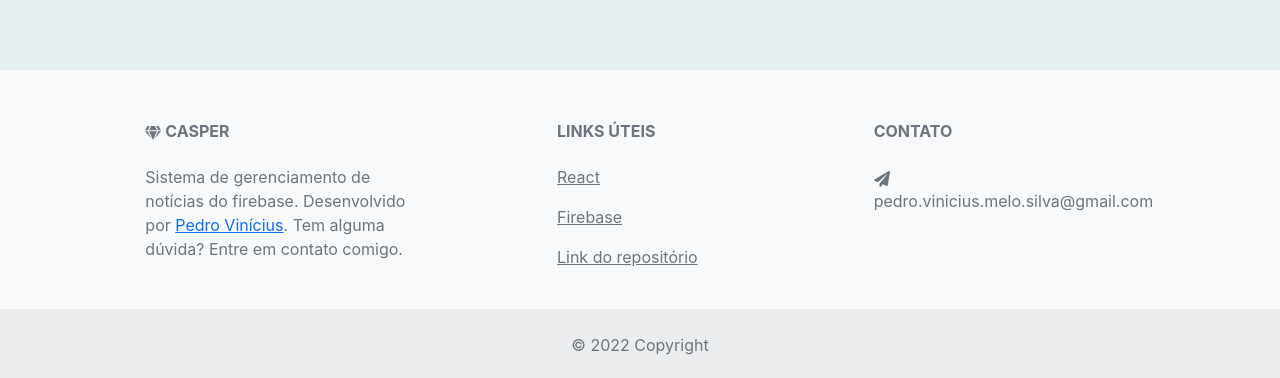
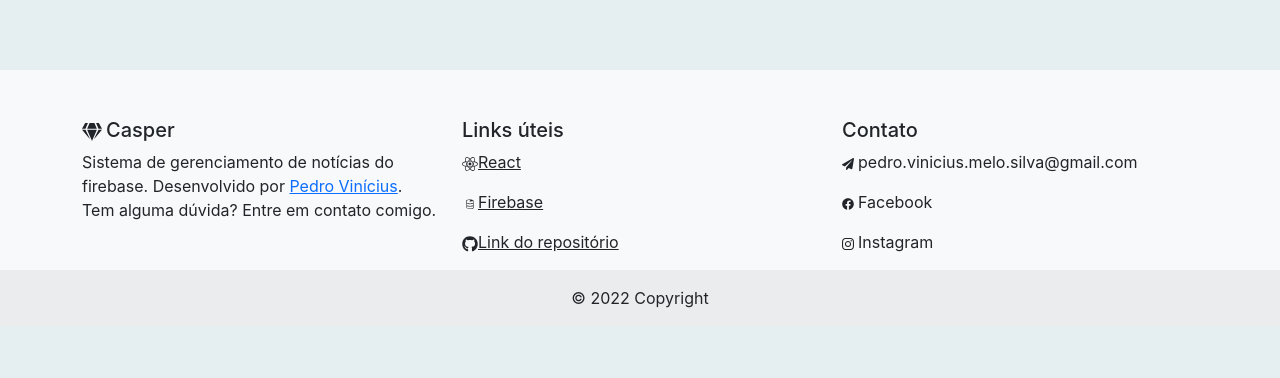
Before and after one commit to PedroViniciusMelo/casper, a React (Create React App) app: page /login in a window 1280 px wide. Shown: the part 903-1281 px from the top of the page. After the commit the page ends 1229 px from the top, so only its background shows below. Built offline with nearby package versions, Linux system fonts and the light colour scheme; no server answers.

Commit message:
Correção de erro na função update e ajustes de layout

```diff
--- a/src/components/Footer.js
+++ b/src/components/Footer.js
@@ -1,46 +1,77 @@
 import React from "react";
-import { FaGem, FaPaperPlane } from "react-icons/fa";
+import {FaReact, FaGithub, FaFacebook, FaInstagram, FaGem, FaPaperPlane} from "react-icons/fa";
+import {DiFirebase} from "react-icons/di";
 
-export default function Footer(){
+
+export default function Footer() {
     return (
-        <footer className="text-center text-lg-start bg-light text-muted d-none d-sm-block d-sm-none d-md-block d-md-none d-lg-block pt-1">
-            <section className="">
-                <div className="container text-center text-md-start mt-5">
-                    <div className="row mt-3">
-                        <div className="col-md-3 col-lg-4 col-xl-3 mx-auto mb-4">
-                            <h6 className="text-uppercase fw-bold mb-4">
-                                <FaGem className="me-1"/>Casper
-                            </h6>
-                            <p>
-                                Sistema de gerenciamento de notícias do firebase. Desenvolvido por <a href="https://github.com/PedroViniciusMelo">Pedro Vinícius</a>. Tem alguma dúvida? Entre em contato comigo.
-                            </p>
+        <footer id="footer" className="footer-1 bg-light pt-5">
+            <div className="main-footer widgets-dark typo-light">
+                <div className="container">
+                    <div className="row">
+
+                        <div className="col-xs-12 col-sm-8 col-md-4">
+                            <div className="widget subscribe no-box">
+                                <h5 className="widget-title"><FaGem className="me-1"/>Casper<span></span></h5>
+                                <p>Sistema de gerenciamento de notícias do firebase. Desenvolvido por <a
+                                    href="https://github.com/PedroViniciusMelo">Pedro Vinícius</a>. Tem alguma dúvida?
+                                    Entre em
+                                    contato comigo.</p>
+                            </div>
                         </div>
 
-                        <div className="col-md-3 col-lg-2 col-xl-2 mx-auto mb-4">
-                            <h6 className="text-uppercase fw-bold mb-4">
-                                Links úteis
-                            </h6>
+                        <div className="col-xs-12 col-sm-8 col-md-4">
+                            <div className="widget no-box">
+                                <h5 className="widget-title">Links úteis<span></span></h5>
                                 <p>
+                                    <FaReact/>
                                     <a href="https://pt-br.reactjs.org/" className="text-reset">React</a>
                                 </p>
                                 <p>
+                                    <DiFirebase/>
+
                                     <a href="https://firebase.google.com/" className="text-reset">Firebase</a>
                                 </p>
                                 <p>
-                                <a href="https://github.com/PedroViniciusMelo/casper" className="text-reset">Link do repositório</a>
+                                    <FaGithub/>
+                                    <a href="https://github.com/PedroViniciusMelo/casper" className="text-reset">Link do
+                                        repositório</a>
                                 </p>
                             </div>
-                        <div className="col-md-4 col-lg-3 col-xl-3 mx-auto mb-md-0 mb-4">
-                            <h6 className="text-uppercase fw-bold mb-4">Contato</h6>
+                        </div>
+
+                        <div className="col-xs-12 col-sm-8 col-md-4">
+
+                            <div className="widget no-box">
+                                <h5 className="widget-title">Contato<span></span></h5>
+
                                 <p>
-                                <FaPaperPlane/>
-                                pedro.vinicius.melo.silva@gmail.com
+                                    <FaPaperPlane className={"pe-1"}/>
+                                    <a href="mailto:pedro.vinicius.melo.silva@gmail.com"
+                                       className={"text-decoration-none text-dark"}
+                                       title="email">pedro.vinicius.melo.silva@gmail.com</a>
+
+                                </p>
+                                <div className="social-footer2">
+                                    <p>
+                                        <FaFacebook className={"pe-1"}/>
+                                        <a href="https://www.facebook.com/profile.php?id=100008039834524"
+                                           className={"text-decoration-none text-dark"}>Facebook</a>
+                                    </p>
+                                    <p>
+                                        <FaInstagram className={"pe-1"}/>
+                                        <a href="https://www.instagram.com/pedro.vncius/"
+                                           className={"text-decoration-none text-dark"}>Instagram</a>
                                     </p>
                                 </div>
                             </div>
                         </div>
-            </section>
-            <div className="text-center p-4" style={{backgroundColor: 'rgba(0, 0, 0, 0.05)'}}>
+
+                    </div>
+                </div>
+            </div>
+
+            <div className="text-center p-3" style={{backgroundColor: 'rgba(0, 0, 0, 0.05)'}}>
                 © 2022 Copyright
             </div>
         </footer>
--- a/src/components/Header.js
+++ b/src/components/Header.js
@@ -18,15 +18,18 @@ export default function Header({user}) {
                     <BsFillChatDotsFill className={"me-1"}/> Casper
                 </Link>
 
-
                 <div className="collapse navbar-collapse" id="navbarSupportedContent">
-                    <div className="navbar-nav me-auto mb-2 mb-lg-0"/>
-                    <Link  style={{fontSize: '12pt'}} className="navbar-brand btn" to={!user ? 'login' : 'admin'}>
+                    <div className="navbar-nav me-auto mb-2 mb-lg-0">
+                        <Link style={{fontSize: '12pt'}} className="navbar-brand btn" to={!user ? 'login' : 'admin'}>
                             Admin
                         </Link>
+                    </div>
+                </div>
+
                 <div className="d-flex">
-                        <div className="nav-item dropdown me-5">
-                            <button type={"button"} className="btn nav-link dropdown-toggle text-primary" id="navbarDropdown"
+                    <div className="nav-item dropdown">
+                        <button type={"button"} className="btn nav-link dropdown-toggle text-primary"
+                                id="navbarDropdown"
                                 data-bs-toggle="dropdown" aria-expanded="false">
                             {user ? user.email : 'Usuário'}
                         </button>
@@ -55,7 +58,6 @@ export default function Header({user}) {
                     </div>
                 </div>
             </div>
-            </div>
         </nav>
     )
 }
--- a/src/routes/index.js
+++ b/src/routes/index.js
@@ -25,12 +25,11 @@ export default function Routes() {
     return (
         <Router>
             <Header user={user}/>
-            <div style={{marginTop: '3%', marginBottom: '6%'}}>
+            <div style={{marginTop: '3%', marginBottom: '6%'}} className={"container"}>
                 <RouterRoutes path={"/"}>
                     <Route index element={<Home/>}/>
                     <Route path={'login'} element={<Login/>}/>
                     <Route path={'admin'} element={<AdminHome/>}/>
-                    <Route path={'esportes'} element={<AdminHome/>}/>
                     <Route path={"view/:tipo/:id"} element={<ViewNews/>}/>
                 </RouterRoutes>
             </div>
--- a/src/views/AdminHome.js
+++ b/src/views/AdminHome.js
@@ -8,6 +8,8 @@ import FAB from "../components/FloatingButton";
 import {MdAdd} from "react-icons/md";
 import Modal from 'react-bootstrap/Modal';
 import {onAuthStateChanged} from "firebase/auth";
+import {FaTrash, FaEdit, FaImage, FaEye} from "react-icons/fa";
+import loading2 from "../assets/loading2.gif";
 
 export default function AdminHome() {
     const [geralData, setGeralData] = useState({
@@ -28,6 +30,7 @@ export default function AdminHome() {
     const [updateModal, setUpdateModal] = useState(false);
     const [saveModal, setSaveModal] = useState(false);
     const navigate = useNavigate();
+    const [isLoading, setIsLoading] = useState(true);
 
     useEffect(() => {
         onAuthStateChanged(auth, (user) => {
@@ -41,6 +44,7 @@ export default function AdminHome() {
         onValue(dbRef(db, 'noticias'), (snapshot) => {
             const data = snapshot.val();
             setNoticias(flaternObject(data));
+            setIsLoading(false);
         })
     }, [])
 
@@ -118,11 +122,12 @@ export default function AdminHome() {
 
     }
 
-    const handleDelete = async (id, fileName, tipo) => {
+    const handleDelete = async (id, fileName, tipo, update = false) => {
+        const storageRef = ref(storage, 'images/' + fileName)
+        if(!update){
+            try{
                 let a = window.confirm("Tem certeza que deseja deletar essa notícia?")
                 if (a) {
-            const storageRef = ref(storage, 'images/' + fileName)
-
                     toast.warning('Aguarde, em um momento deletaremos sua notícia!', {
                         position: "bottom-left",
                         autoClose: 5000,
@@ -134,22 +139,9 @@ export default function AdminHome() {
                         theme: "colored",
                     });
 
-            deleteObject(storageRef)
-                .catch(() => {
-                    toast.error('Aconteceu um erro ao deletar o arquivo!', {
-                        position: "bottom-left",
-                        autoClose: 5000,
-                        hideProgressBar: false,
-                        closeOnClick: true,
-                        pauseOnHover: true,
-                        draggable: true,
-                        progress: undefined,
-                        theme: "colored",
-                    })
-                })
-                .then(() => {
-                    remove(dbRef(db, 'noticias/' + tipo + "/" + id))
-                        .then(() => {
+                    await deleteObject(storageRef)
+                    await remove(dbRef(db, 'noticias/' + tipo + "/" + id))
+
                     toast.success('Notícia removida com sucesso!', {
                         position: "bottom-left",
                         autoClose: 5000,
@@ -160,10 +152,23 @@ export default function AdminHome() {
                         progress: undefined,
                         theme: "colored",
                     })
+                }
+            }catch (e){
+                toast.error('Houve um erro ao deleter a notícia!', {
+                    position: "bottom-left",
+                    autoClose: 5000,
+                    hideProgressBar: false,
+                    closeOnClick: true,
+                    pauseOnHover: true,
+                    draggable: true,
+                    progress: undefined,
+                    theme: "colored",
                 })
-                })
+            }
+        }else {
+            await remove(dbRef(db, 'noticias/' + tipo + "/" + id))
+        }
 
-        }
     }
 
     //create a function to and objects into a single object
@@ -188,21 +193,28 @@ export default function AdminHome() {
                 theme: "colored",
             });
             const file = imageUpdate.current.files[0];
+            try {
+                const holdItem = noticias[selectedKey];
+                await handleDelete(selectedKey, noticias[selectedKey].file, noticias[selectedKey].categoria, true)
                 if (file) {
-                const storageRef = ref(storage, file.name);
+                    const oldStoragRef = ref(storage, 'images/' + holdItem.file)
+                    const storagRef = ref(storage, 'images/' + file.name)
 
-                await uploadBytes(storageRef, file)
+                    await uploadBytes(storagRef, file)
 
-                const imageURL = await getDownloadURL(storageRef)
+                    const imageURL = await getDownloadURL(storagRef)
 
                     await update(dbRef(db, 'noticias/' + geralUpdateData.categoria + "/" + selectedKey), {
+                        ...geralUpdateData,
                         image: imageURL,
-                    file: file.name, ...geralUpdateData
+                        file: file.name
                     })
+                    await deleteObject(oldStoragRef)
                 } else {
-                await update(dbRef(db, 'noticias/' + geralUpdateData.categoria + "/" + selectedKey), geralUpdateData)
+                    await update(dbRef(db, 'noticias/' + geralUpdateData.categoria + "/" + selectedKey), {
+                        ...holdItem, ...geralUpdateData
+                    })
                 }
-
                 toast.success('Eba! Notícia atualizada com sucesso!', {
                     position: "bottom-left",
                     autoClose: 5000,
@@ -214,6 +226,21 @@ export default function AdminHome() {
                     theme: "colored",
                 });
                 setUpdateModal(false)
+            }catch (e){
+                toast.error('Houve um erro ao atualizar sua notícia!', {
+                    position: "bottom-left",
+                    autoClose: 5000,
+                    hideProgressBar: false,
+                    closeOnClick: true,
+                    pauseOnHover: true,
+                    draggable: true,
+                    progress: undefined,
+                    theme: "colored",
+                });
+            }
+
+
+
         } else {
             toast.error('Preencha todos os campos com informações válidas!', {
                 position: "bottom-left",
@@ -237,9 +264,16 @@ export default function AdminHome() {
         },
     ];
 
+    if (isLoading) {
+        return (
+            <div style={{display: 'flex', alignItems: 'center', justifyContent: 'center'}}>
+                <img src={loading2} alt={"loading"}/>
+            </div>
+        )
+    }
 
     return (
-        <div className={"container"}>
+        <>
             <ToastContainer
                 position="bottom-left"
                 autoClose={5000}
@@ -274,23 +308,31 @@ export default function AdminHome() {
                                     <tr key={key}>
                                         <td>{index + 1}</td>
                                         <td>{noticias[key].titulo}</td>
-                                        <td>{noticias[key].descricao.slice(0, 40)}...</td>
+                                        <td>{noticias[key].descricao.slice(0, 100)}...</td>
                                         <td>{noticias[key].categoria}</td>
-                                        <td><a href={noticias[key].image}>Acessar imagem</a></td>
-                                        <td><Link className={"btn btn-success"}
-                                                  to={"../view/" + noticias[key].categoria + "/" + key}>Visualizar</Link>
+                                        <td>
+                                            <a href={noticias[key].image}>
+                                                <FaImage size={30}/>
+                                            </a>
+                                        </td>
+                                        <td>
+                                            <Link to={"../view/" + noticias[key].categoria + "/" + key}>
+                                                <FaEye size={30} style={{color: 'green'}}/>
+                                            </Link>
                                         </td>
                                         <td>
                                             <div style={{display: 'flex', justifyContent: 'space-evenly'}}>
-                                                <button className={"btn btn-danger"}
-                                                        onClick={() => handleDelete(key, noticias[key].file, noticias[key].categoria)}>Excluir
+                                                <button className={"btn btn-danger me-1"}
+                                                        onClick={() => handleDelete(key, noticias[key].file, noticias[key].categoria)}>
+                                                    <FaTrash size={20}/>
                                                 </button>
                                                 <button className={"btn btn-warning"} data-bs-toggle="modal"
                                                         data-bs-target="#editmodal" onClick={() => {
                                                     setGeralUpdateData(noticias[key])
                                                     setSelectedKey(key)
                                                     setUpdateModal(true)
-                                                }}>Editar
+                                                }}>
+                                                    <FaEdit size={20}/>
                                                 </button>
                                             </div>
                                         </td>
@@ -321,6 +363,7 @@ export default function AdminHome() {
                     </div>
 
                     <label htmlFor="categoria" className="form-label">Categoria</label>
+
                     <select value={geralData.categoria} onChange={handleTextChange("categoria")}
                             name={"categoria"}
                             className="form-select" aria-label="Default select example">
@@ -340,7 +383,7 @@ export default function AdminHome() {
 
                     <label htmlFor="descricao" className="form-label">Imagem</label>
                     <div className="input-group">
-                        <input onChange={handleTextChange("imagem")} ref={image} name={"Imagem"} type="file"
+                        <input ref={image} name={"Imagem"} type="file"
                                className="form-control"
                                accept={"image/*"}
                                id="inputGroupFile04"
@@ -395,7 +438,7 @@ export default function AdminHome() {
 
                     <label htmlFor="descricao" className="form-label">Imagem</label>
                     <div className="input-group">
-                        <input ref={imageUpdate} name={"Imagem"} type="file" className="form-control"
+                        <input ref={imageUpdate} name={"updateImage"} type="file" className="form-control"
                                id="inputGroupFile04"
                                accept={"image/*"}
                                aria-describedby="inputGroupFileAddon04" aria-label="Upload"/>
@@ -415,6 +458,6 @@ export default function AdminHome() {
                 </Modal.Footer>
 
             </Modal>
-        </div>
+        </>
     )
 }
--- a/src/views/Home.js
+++ b/src/views/Home.js
@@ -20,13 +20,14 @@ export default function Home() {
 
     const renderNoticias = (key, noticia) => {
         return (
-            <div key={key} className="col-lg-3 col-md-12 mb-4 mb-1 me-3" style={{backgroundColor: 'white', borderRadius: 50, overflow: 'hidden'}}>
+            <div key={key} className="col-lg-3 col-md-12 mb-4 mb-1 mx-1 mx-sm-3"
+                 style={{backgroundColor: 'white', borderRadius: 50, overflow: 'hidden'}}>
                 <div>
                     <div
                         className="bg-image hover-overlay shadow-1-strong ripple rounded-5 mb-4"
                         data-mdb-ripple-color="light">
                         <img alt={"teste de imnage"}
-                             style={{height: 300, width: '100%', objectFit: 'cover'}}
+                             style={{height: 200, width: '100%', objectFit: 'cover'}}
                              src={noticia.image}
                              className="img-fluid"/>
                         <div className={"text-decoration-none"}>
@@ -38,7 +39,7 @@ export default function Home() {
                     <div className="row mb-3">
                         <div className="col-6">
                             <p className={`text-decoration-none ${getLayout(noticia.categoria)}`}>
-                                <Icon name={noticia.categoria} />
+                                <Icon name={noticia.categoria}/>
                                 {capitalizeFirst(noticia.categoria)}
                             </p>
                         </div>
@@ -48,12 +49,10 @@ export default function Home() {
                         <h5>{noticia.titulo}</h5>
 
                         <p>
-                            {noticia.descricao.slice(0, 400)}...
+                            {noticia.descricao.slice(0, 250)}...
                             <span className={"text-primary"}>Ler mais</span>
                         </p>
                     </Link>
-
-                    <hr/>
                 </div>
             </div>
         )
@@ -67,17 +66,22 @@ export default function Home() {
         return objeto;
     }
 
+    if (isLoading) {
         return (
-        <div className="container">
+            <div style={{display: 'flex', alignItems: 'center', justifyContent: 'center'}}>
+                <img src={loading2} alt={"loading"}/>
+            </div>
+        )
+    }
+
+    return (
         <section>
             <div className="row gx-lg-5 d-flex" style={{justifyContent: "space-evenly"}}>
-                    {isLoading && <img src={loading2} alt={"loading"}/>}
                 {
                     noticias && Object.keys(noticias)
                         .map((key) => renderNoticias(key, noticias[key]))
                 }
             </div>
         </section>
-        </div>
     )
 }
--- a/src/views/ViewNews.js
+++ b/src/views/ViewNews.js
@@ -3,25 +3,35 @@ import {Link, useParams} from "react-router-dom";
 import {onValue, ref as dbRef} from "firebase/database";
 import {db} from "../firebase/config";
 import {getLayout, Icon} from "../util/getLayout";
+import loading2 from "../assets/loading2.gif";
 
 export default function ViewNews() {
     let {id, tipo} = useParams();
     const [news, setNews] = useState();
+    const [isLoading, setIsLoading] = useState(true);
 
     useEffect(() => {
         onValue(dbRef(db, 'noticias/' + tipo.toLowerCase() + "/" + id), (snapshot) => {
             const data = snapshot.val();
             setNews(data);
+            setIsLoading(false);
         })
     }, [id, tipo])
 
+    if (isLoading) {
+        return (
+            <div style={{display: 'flex', alignItems: 'center', justifyContent: 'center'}}>
+                <img src={loading2} alt={"loading"}/>
+            </div>
+        )
+    }
 
-    return(
-        <div className={"container"}>
+    return (
         <div className="row gx-5">
             <div className="col-md-6 mb-4">
                 <div className="bg-image hover-overlay ripple shadow-2-strong rounded-5" data-mdb-ripple-color="light">
-                        <img src={news?.image} style={{height: 300, width: '100%', objectFit: 'cover'}} className="img-fluid" alt={"teste"}/>
+                    <img src={news?.image} style={{height: 300, width: '100%', objectFit: 'cover'}}
+                         className="img-fluid" alt={"teste"}/>
                     <Link to="#">
                         <div className="mask" style={{backgroundColor: 'rgba(251, 251, 251, 0.15)'}}></div>
                     </Link>
@@ -33,7 +43,7 @@ export default function ViewNews() {
                 <div className="row mb-3">
                     <div className="col-6">
                         <p className={`text-decoration-none ${getLayout(news?.categoria)}`}>
-                                <Icon name={news?.categoria} />
+                            <Icon name={news?.categoria}/>
                             {news?.categoria}
                         </p>
                     </div>
@@ -43,6 +53,5 @@ export default function ViewNews() {
                 </p>
             </div>
         </div>
-        </div>
     )
 }
```
Also changed, not shown: 1 other file (tests, documents, lock files or other folders). Lines whose indentation alone changed are shown as unchanged.
